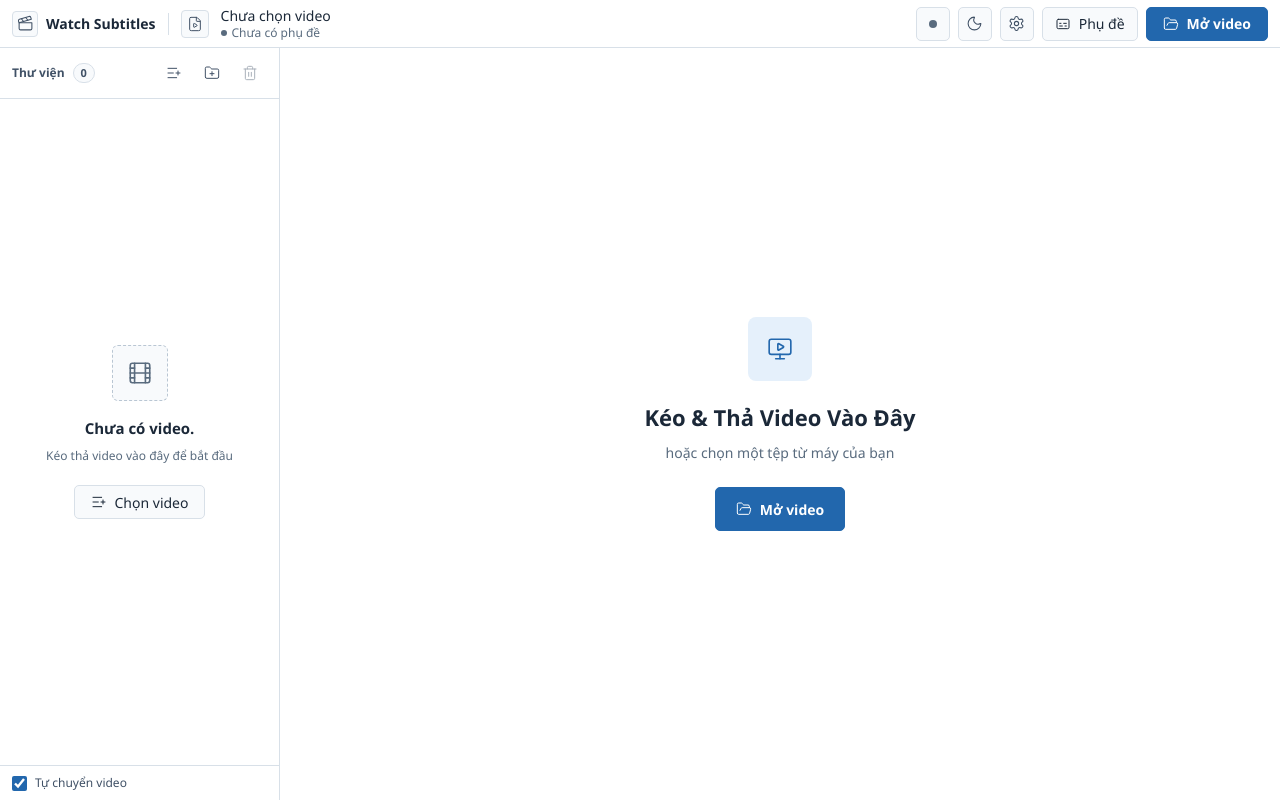
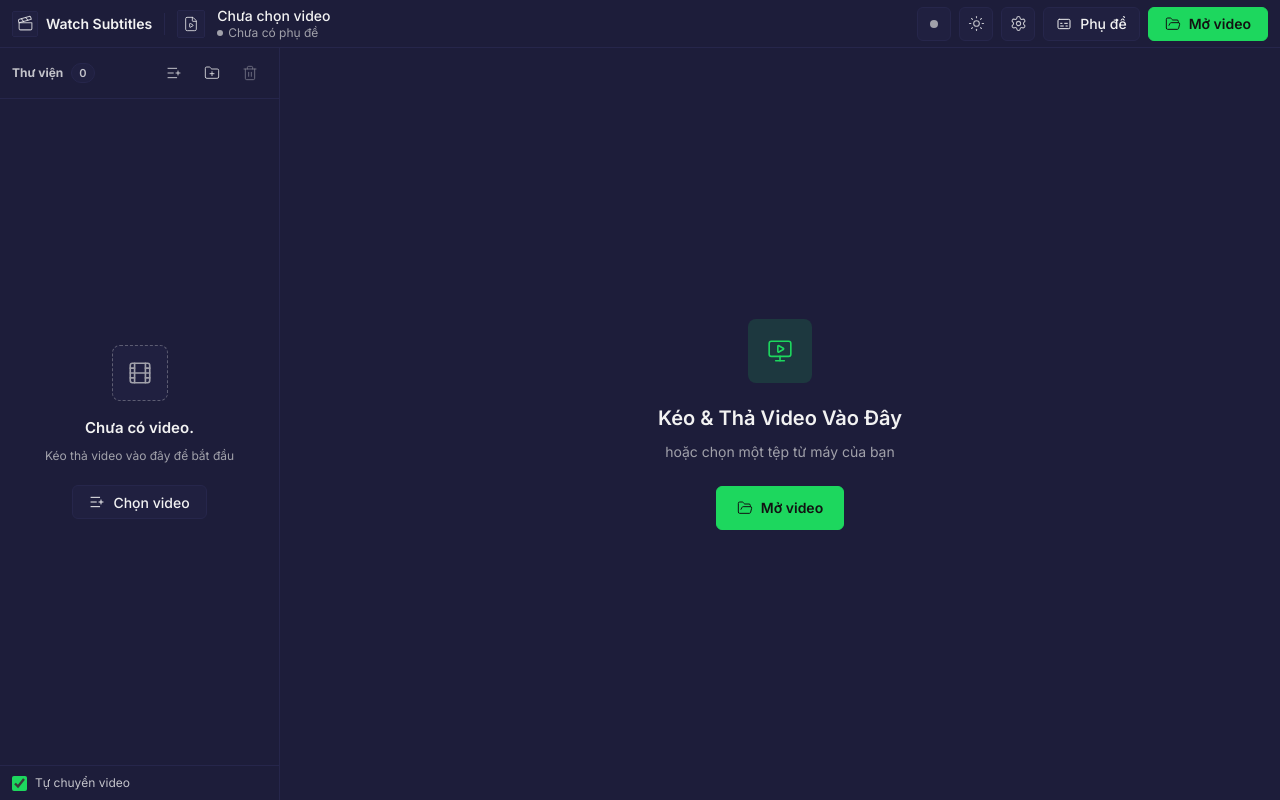
Before and after one commit to patdev495/watch-subtitles, a Vue app in the folder frontend/: page / in a window 1280 px wide. Built offline with nearby package versions, Linux system fonts and the light colour scheme.

Commit message:
Apply Spotify design system to frontend

```diff
--- a/frontend/index.html
+++ b/frontend/index.html
@@ -1,8 +1,11 @@
 <!doctype html>
-<html lang="vi">
+<html lang="vi" class="dark" data-theme="dark">
   <head>
     <meta charset="UTF-8" />
     <link rel="icon" type="image/svg+xml" href="/favicon.svg" />
+    <link rel="preconnect" href="https://fonts.googleapis.com" />
+    <link rel="preconnect" href="https://fonts.gstatic.com" crossorigin />
+    <link href="https://fonts.googleapis.com/css2?family=Inter:wght@400;500;600;700&display=swap" rel="stylesheet" />
     <meta name="viewport" content="width=device-width, initial-scale=1.0" />
     <title>Watch Subtitles</title>
   </head>
--- a/frontend/src/components/PlaybackQueue.css
+++ b/frontend/src/components/PlaybackQueue.css
@@ -295,7 +295,7 @@ li.active .queue-thumb {
 }
 
 .subtitle-select:focus-visible {
-  outline: 2px solid var(--accent);
+  outline: 2px solid currentColor;
   outline-offset: 2px;
 }
 
--- a/frontend/src/components/PlayerControls.vue
+++ b/frontend/src/components/PlayerControls.vue
@@ -329,6 +329,8 @@ function onRateChange(event: Event): void { emit('playback-rate-change', parseFl
 
 .speed-select:focus-visible {
   border-color: var(--border-focus);
+  outline: 2px solid currentColor;
+  outline-offset: 2px;
 }
 
 @media (max-width: 1100px) {
--- a/frontend/src/components/SettingsModal.css
+++ b/frontend/src/components/SettingsModal.css
@@ -165,10 +165,12 @@
   transition: border-color var(--transition-fast), box-shadow var(--transition-fast);
 }
 
-.field-input:focus,
+.field-input:focus-visible,
 .field-select:focus-visible {
   border-color: var(--accent);
   box-shadow: 0 0 0 3px var(--accent-soft);
+  outline: 2px solid currentColor;
+  outline-offset: 2px;
 }
 
 .field-input {
--- a/frontend/src/components/SubtitleGenerationModal.vue
+++ b/frontend/src/components/SubtitleGenerationModal.vue
@@ -326,6 +326,8 @@ button:hover:not(:disabled) {
 .language-pair select:focus-visible {
   border-color: var(--accent);
   box-shadow: 0 0 0 3px var(--accent-soft);
+  outline: 2px solid currentColor;
+  outline-offset: 2px;
 }
 
 /* ── State chip ─────────────────────────────────────────────────────────── */
--- a/frontend/src/components/TranscriptFooter.css
+++ b/frontend/src/components/TranscriptFooter.css
@@ -385,6 +385,8 @@
 
 .export-row select:focus-visible {
   border-color: var(--border-focus);
+  outline: 2px solid currentColor;
+  outline-offset: 2px;
 }
 
 .export-row button {
--- a/frontend/src/composables/useTheme.ts
+++ b/frontend/src/composables/useTheme.ts
@@ -2,7 +2,7 @@ import { ref } from 'vue';
 import type { ThemeName } from '../types';
 
 const STORAGE_KEY = 'watch-subtitles:theme';
-const theme = ref<ThemeName>('light');
+const theme = ref<ThemeName>('dark');
 
 function isThemeName(value: unknown): value is ThemeName {
   return value === 'dark' || value === 'light';
@@ -28,11 +28,12 @@ function storeTheme(value: ThemeName): void {
 function applyTheme(value: ThemeName): void {
   theme.value = value;
   document.documentElement.dataset.theme = value;
+  document.documentElement.classList.toggle('dark', value === 'dark');
 }
 
 /** Apply the persisted theme before the app mounts, so no wrong-theme frame is painted. */
 export function initThemeFromStorage(): void {
-  applyTheme(readStoredTheme() ?? 'light');
+  applyTheme(readStoredTheme() ?? 'dark');
 }
 
 export function useTheme() {
--- a/frontend/src/style.css
+++ b/frontend/src/style.css
@@ -27,6 +27,48 @@ button, input, select, textarea {
   color: inherit;
 }
 
+/* Component recipes from the imported design system. Existing Vue component
+   names are included alongside reusable semantic classes. */
+:where(.button-primary, .primary-button, .btn-save, .browse-btn, .modal-actions button, .export-row button) {
+  border-radius: var(--radius);
+  background: hsl(var(--primary));
+  color: var(--accent-contrast);
+  font-weight: 600;
+}
+
+:where(.button-secondary, .btn-cancel, .btn-test) {
+  border-radius: var(--radius);
+  background: hsl(var(--secondary));
+  color: hsl(var(--secondary-foreground));
+  font-weight: 500;
+}
+
+:where(.button-ghost, .ghost-button) {
+  border-radius: var(--radius);
+  background: transparent;
+  color: hsl(var(--foreground));
+  font-weight: 500;
+}
+
+:where(.card, .modal-card, .drag-halo-card) {
+  border-color: hsl(var(--border));
+  border-radius: 0.5rem;
+  background: hsl(var(--card));
+  color: hsl(var(--card-foreground));
+  box-shadow: var(--shadow-dropdown);
+}
+
+:where(.input, .field-input, .field-select, .subtitle-select, .speed-select, .language-pair select, .export-row select) {
+  border-color: hsl(var(--input));
+  border-radius: var(--radius);
+  background: hsl(var(--background));
+  color: hsl(var(--foreground));
+}
+
+:where(input, textarea)::placeholder {
+  color: hsl(var(--muted-foreground));
+}
+
 h1, h2, h3, h4 {
   letter-spacing: -0.015em;
 }
@@ -45,8 +87,8 @@ button:disabled {
   cursor: not-allowed;
 }
 
-:where(button, input, select, textarea, [role='button']):focus-visible {
-  outline: 2px solid var(--border-focus);
+:where(button, input, select, textarea, a, [role='button'], [tabindex]):focus-visible {
+  outline: 2px solid currentColor;
   outline-offset: 2px;
 }
 
--- a/frontend/src/theme.css
+++ b/frontend/src/theme.css
@@ -1,66 +1,89 @@
-/* ── Design tokens ──────────────────────────────────────────────────────────
-   Light is the default theme. The dark palette overrides the same token names
-   on :root[data-theme='dark'], so every component stays theme-agnostic.
-   The player stage and the caption overlay stay dark in both themes: they sit
-   on top of video, where a light surface would wash the picture out.
-   ────────────────────────────────────────────────────────────────────────── */
+/* Spotify design system imported from:
+   https://luongnv.com/sleek-ui/designs/spotify.json
+
+   Raw shadcn-compatible color tokens are stored as HSL channels. The existing
+   Vue UI consumes the compatibility aliases below, which keeps the component
+   layer theme-agnostic while preserving the imported design vocabulary.
+   Light is defined on :root; dark works with both the requested .dark class
+   and the app's persisted data-theme attribute. */
 
 :root {
   color-scheme: light;
 
-  --font-sans: "Segoe UI", -apple-system, BlinkMacSystemFont, Roboto, sans-serif;
-  --font-mono: ui-monospace, SFMono-Regular, Menlo, Monaco, Consolas, monospace;
+  /* Imported semantic colors — tokens.colors.light */
+  --background: 0 0% 100%;
+  --foreground: 0 0% 7%;
+  --muted: 240 4.8% 95.9%;
+  --muted-foreground: 240 3.8% 46.1%;
+  --primary: 141 76% 48%;
+  --primary-foreground: 0 0% 100%;
+  --secondary: 240 4.8% 95.9%;
+  --secondary-foreground: 240 10% 3.9%;
+  --accent-token: 240 4.8% 95.9%;
+  --accent-foreground: 240 10% 3.9%;
+  --destructive: 0 84.2% 60.2%;
+  --destructive-foreground: 0 0% 100%;
+  --border: 240 5.9% 90%;
+  --input: 240 5.9% 90%;
+  --ring: 141 76% 48%;
+  --card: 0 0% 100%;
+  --card-foreground: 240 10% 3.9%;
 
-  /* ── Surfaces ───────────────────────────────────────────────────────────── */
-  --bg-base: #f2f5f8;
-  --bg-surface: #ffffff;
-  --bg-raised: #f8fafc;
-  --bg-hover: #eaf0f6;
-  --bg-active: #dce8f4;
-  --bg-field: #ffffff;
+  /* Typography — tokens.typography.fontFamily */
+  --font-sans: "Inter", system-ui, -apple-system, BlinkMacSystemFont, "Segoe UI", sans-serif;
+  --font-serif: Georgia, "Times New Roman", serif;
+  --font-mono: "JetBrains Mono", ui-monospace, SFMono-Regular, Menlo, Monaco, Consolas, monospace;
+
+  /* Geometry — tokens.radius */
+  --radius: 0.375rem;
+  --radius-sm: 0.125rem;
+  --radius-control: var(--radius);
+  --radius-card: 0.5rem;
+  --radius-panel: 0.5rem;
+  --radius-pill: 9999px;
+
+  /* Semantic compatibility layer */
+  --bg-base: hsl(var(--background));
+  --bg-surface: hsl(var(--card));
+  --bg-raised: hsl(var(--muted));
+  --bg-hover: hsl(var(--accent-token));
+  --bg-active: hsl(var(--primary) / 0.14);
+  --bg-field: hsl(var(--background));
   --bg-player: #000000;
-  --bg-overlay: rgba(255, 255, 255, 0.94);
-  --bg-caption: rgba(11, 14, 20, 0.82);
-  --bg-backdrop: rgba(20, 32, 48, 0.42);
+  --bg-overlay: hsl(var(--card) / 0.96);
+  --bg-caption: rgba(11, 14, 20, 0.86);
+  --bg-backdrop: hsl(var(--foreground) / 0.42);
   --player-scrim: linear-gradient(to top, rgba(5, 8, 13, 0.92) 0%, rgba(5, 8, 13, 0.45) 55%, transparent 100%);
 
-  /* ── Borders ────────────────────────────────────────────────────────────── */
-  --border-subtle: #d8e0e8;
-  --border-strong: #b9c6d3;
-  --border-focus: var(--accent);
+  --border-subtle: hsl(var(--border));
+  --border-strong: hsl(var(--muted-foreground) / 0.52);
+  --border-focus: currentColor;
 
-  /* ── Text ───────────────────────────────────────────────────────────────── */
-  --text-primary: #1b2838;
-  --text-secondary: #405166;
-  --text-muted: #596b7e;
+  --text-primary: hsl(var(--foreground));
+  --text-secondary: hsl(var(--foreground) / 0.78);
+  --text-muted: hsl(var(--muted-foreground));
 
-  /* ── Accent & status ────────────────────────────────────────────────────── */
-  --accent: #2267ad;
-  --accent-hover: #18558f;
-  --accent-active: #144673;
-  --accent-soft: #e5f0fb;
-  --accent-contrast: #ffffff;
+  --accent: hsl(var(--primary));
+  --accent-hover: color-mix(in srgb, hsl(var(--primary)) 88%, black);
+  --accent-active: color-mix(in srgb, hsl(var(--primary)) 76%, black);
+  --accent-soft: hsl(var(--primary) / 0.14);
+  /* The source's white-on-green pair is 1.91:1. Spotify-style near-black text
+     preserves the green while exceeding the requested 4.5:1 target. */
+  --accent-contrast: hsl(var(--foreground));
 
-  --success: #247247;
-  --success-soft: #e8f5ed;
-  --warning: #986414;
-  --warning-soft: #fff4df;
-  --danger: #b83b3b;
-  --danger-soft: #fcebec;
+  --success: hsl(var(--primary));
+  --success-soft: hsl(var(--primary) / 0.14);
+  --warning: hsl(38 74% 34%);
+  --warning-soft: hsl(38 92% 92%);
+  --danger: hsl(0 66% 43%);
+  --danger-soft: hsl(var(--destructive) / 0.12);
 
-  /* ── Elevation ──────────────────────────────────────────────────────────── */
-  --shadow-panel: 0 8px 24px rgba(25, 45, 68, 0.16);
+  /* Elevation — tokens.shadows */
+  --shadow-panel: 0 10px 15px -3px rgb(0 0 0 / 0.1), 0 4px 6px -4px rgb(0 0 0 / 0.1);
   --shadow-stage: none;
   --shadow-caption: 0 12px 32px -8px rgba(0, 0, 0, 0.7);
-  --shadow-dropdown: 0 8px 24px rgba(25, 45, 68, 0.16);
+  --shadow-dropdown: 0 1px 3px 0 rgb(0 0 0 / 0.1), 0 1px 2px -1px rgb(0 0 0 / 0.1);
   --blur-glass: none;
-
-  /* ── Geometry ───────────────────────────────────────────────────────────── */
-  --radius-sm: 4px;
-  --radius-control: 5px;
-  --radius-card: 6px;
-  --radius-panel: 8px;
-  --radius-pill: 9999px;
 
   --control-height: 34px;
   --control-height-lg: 44px;
@@ -69,6 +92,7 @@
   --thumb-width: 72px;
   --thumb-height: 42px;
 
+  /* Spacing — tokens.spacing */
   --space-1: 4px;
   --space-2: 8px;
   --space-3: 12px;
@@ -80,25 +104,23 @@
   --space-10: 40px;
   --space-12: 48px;
 
-  --font-meta: 12px;
-  --font-body: 14px;
-  --font-file: 15px;
-  --font-title: 18px;
-  --font-display: 22px;
-  --font-hero: 26px;
+  --font-meta: 0.75rem;
+  --font-body: 0.875rem;
+  --font-file: 0.9375rem;
+  --font-title: 1.125rem;
+  --font-display: 1.25rem;
+  --font-hero: 1.5rem;
 
   --icon-sm: 16px;
   --icon-md: 18px;
   --icon-lg: 22px;
 
-  /* ── Player ─────────────────────────────────────────────────────────────── */
   --player-control-size: 36px;
   --progress-height: 4px;
   --progress-hover-height: 6px;
   --caption-offset: 76px;
   --volume-width: 88px;
 
-  /* ── Panel & panel-content widths ───────────────────────────────────────── */
   --toast-width: 380px;
   --popover-width: 380px;
   --caption-max-width: 880px;
@@ -111,7 +133,6 @@
   --export-format-width: 76px;
   --export-action-width: 76px;
 
-  /* ── Library rows & overlays ────────────────────────────────────────────── */
   --row-height: 58px;
   --row-gap: 0px;
   --indicator-width: 3px;
@@ -122,51 +143,48 @@
   --drawer-compact-top: 52px;
   --drawer-compact-height-inset: 64px;
 
-  /* ── Motion ─────────────────────────────────────────────────────────────── */
+  /* The source contains no tokens.motion block; retain restrained native CSS
+     transitions and honor its accessibility.reducedMotion requirement. */
   --transition-fast: 140ms ease-out;
   --transition-base: 200ms cubic-bezier(0.2, 0.8, 0.2, 1);
   --transition-slow: 320ms cubic-bezier(0.2, 0.8, 0.2, 1);
 
-  /* ── Deprecated aliases (kept while components migrate) ─────────────────── */
   --accent-primary: var(--accent);
   --bg-control: var(--bg-raised);
   --bg-selected: var(--bg-active);
 }
 
+:root.dark,
 :root[data-theme='dark'] {
   color-scheme: dark;
 
-  --bg-base: #171d24;
-  --bg-surface: #202833;
-  --bg-raised: #27313d;
-  --bg-hover: #303d4b;
-  --bg-active: #31465e;
-  --bg-field: #1a222b;
-  --bg-overlay: rgba(25, 33, 42, 0.94);
-  --bg-backdrop: rgba(4, 8, 14, 0.68);
+  /* Imported semantic colors — tokens.colors.dark */
+  --background: 0 0% 7%;
+  --foreground: 0 0% 95%;
+  --muted: 240 33% 19%;
+  --muted-foreground: 240 5% 64.9%;
+  --primary: 141 76% 48%;
+  --primary-foreground: 0 0% 100%;
+  --secondary: 240 33% 19%;
+  --secondary-foreground: 0 0% 95%;
+  --accent-token: 240 33% 19%;
+  --accent-foreground: 0 0% 95%;
+  --destructive: 0 62.8% 30.6%;
+  --destructive-foreground: 0 0% 100%;
+  --border: 240 33% 22%;
+  --input: 240 33% 22%;
+  --ring: 141 76% 48%;
+  --card: 240 33% 17%;
+  --card-foreground: 0 0% 95%;
 
-  --border-subtle: #394654;
-  --border-strong: #526274;
-
-  --text-primary: #f2f5f8;
-  --text-secondary: #c8d3de;
-  --text-muted: #aab9c9;
-
-  --accent: #86b9f0;
-  --accent-hover: #a4cefa;
-  --accent-active: #6fa6df;
-  --accent-soft: #263e58;
-  --accent-contrast: #102236;
-
-  --success: #83d3a4;
-  --success-soft: #254332;
-  --warning: #e8ba70;
-  --warning-soft: #473923;
-  --danger: #f39999;
-  --danger-soft: #492d35;
-
-  --shadow-panel: 0 8px 24px rgba(0, 0, 0, 0.32);
-  --shadow-stage: none;
-  --shadow-caption: 0 12px 32px -8px rgba(0, 0, 0, 0.7);
-  --shadow-dropdown: 0 8px 24px rgba(0, 0, 0, 0.32);
+  --bg-overlay: hsl(var(--card) / 0.96);
+  --bg-backdrop: rgb(0 0 0 / 0.72);
+  --border-strong: hsl(var(--muted-foreground) / 0.48);
+  --accent-contrast: hsl(var(--background));
+  --warning: hsl(38 82% 68%);
+  --warning-soft: hsl(38 38% 20%);
+  --danger: hsl(0 75% 75%);
+  --danger-soft: hsl(0 24% 23%);
+  --shadow-panel: 0 10px 15px -3px rgb(0 0 0 / 0.38), 0 4px 6px -4px rgb(0 0 0 / 0.32);
+  --shadow-dropdown: 0 10px 24px rgb(0 0 0 / 0.36);
 }
```
